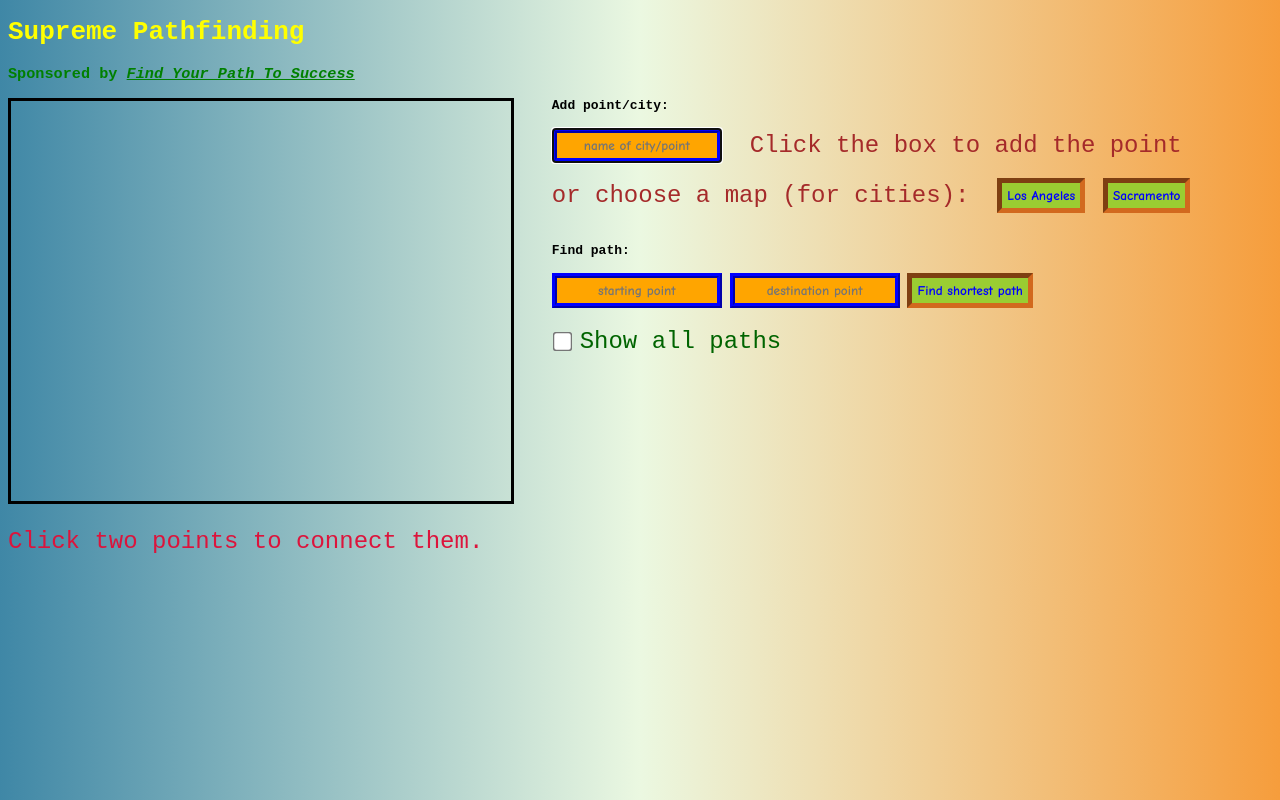
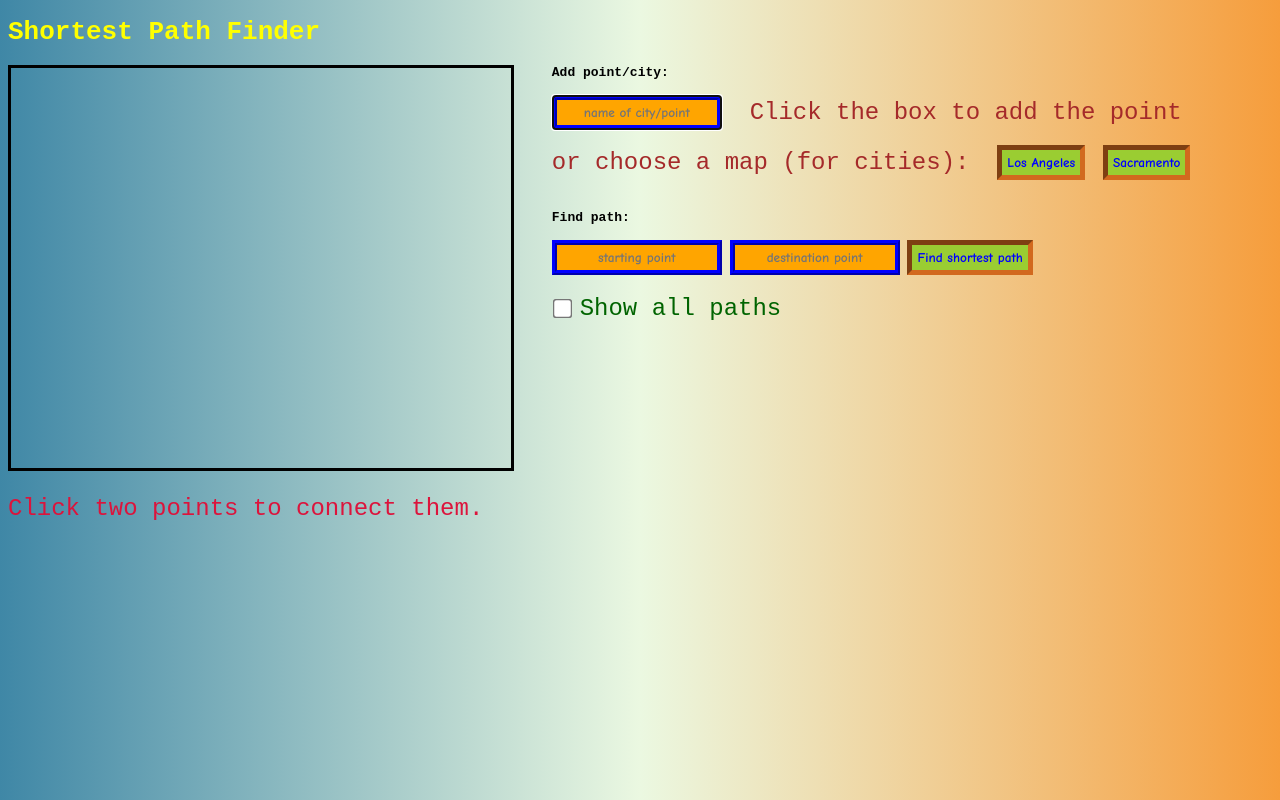
Before and after one commit to razahtet/ShortestPathFinder, a plain HTML site: page index.html in a window 1280 px wide. Drawn offline with Linux system fonts and the light colour scheme.

Commit message:
Update index.html

```diff
--- a/index.html
+++ b/index.html
@@ -2,14 +2,13 @@
 <html>
 
 <head>
-    <title>Pathfinding</title>
+    <title>Shortest Path Finder</title>
     <meta name="viewport" content="width=device-width, initial-scale=0.6">
     <link rel="stylesheet" href="style.css">
 </head>
 
 <body>
-    <h1>Supreme Pathfinding</h1>
-    <h3>Sponsored by <u><i>Find Your Path To Success</i></u></h3>
+    <h1>Shortest Path Finder</h1>
     <div id="mapPanel">
         <div id="box">
             <canvas id="canvas" width="500" height="400"></canvas>
```
